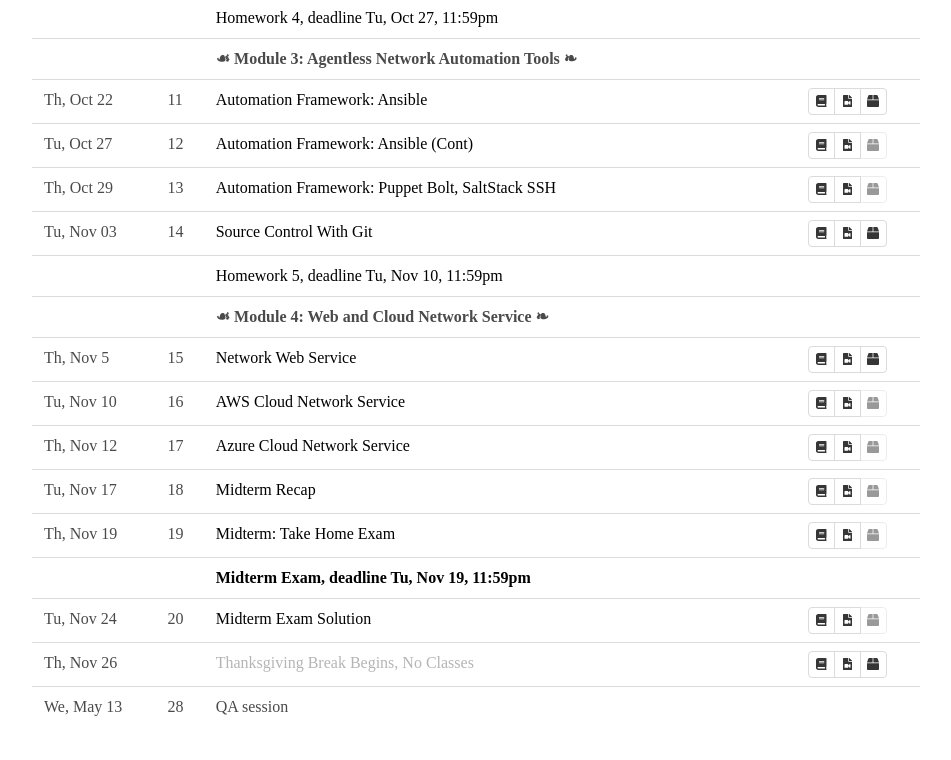
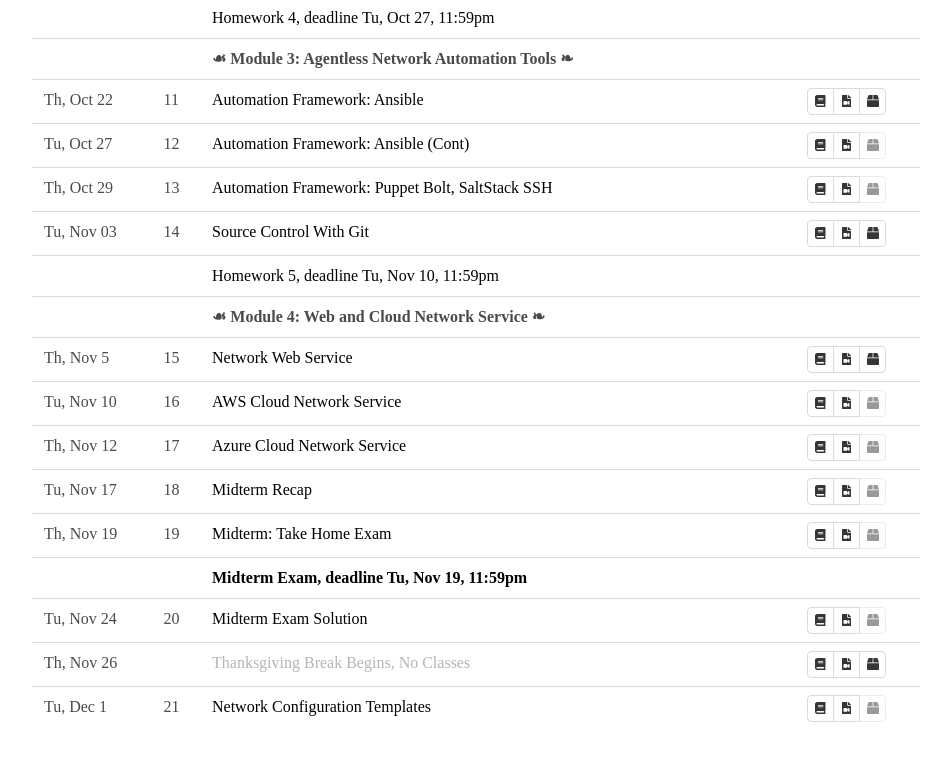
Before and after one commit to NamSonNguyen/CNIT-381, a plain HTML site: page index.html in a window 1280 px wide. Shown: the part 1757-2517 px from the top of the page, without its empty margins (164-1115 px from the left). Drawn offline with Linux system fonts and the light colour scheme; a web font is replaced by a local one.

Commit message:
Update index.html

```diff
--- a/index.html
+++ b/index.html
@@ -570,17 +570,16 @@
 
 <tr>
 
-
-
-
-  <td>We, May 13</td>
-  <td>28</td>
+  <td>Tu, Dec 1</td>
+  <td>21</td>
   <td>
 
-    QA session
+    <a style="color:Black;">Network Configuration Templates</a>
 
   </td>
   <td>
+
+      <span class="buttons has-addons"><a class="button" title="Download lecture slides" href="lecture20.pdf"><span class="icon is-small"><i class="fas fa-book"></i></span></a><a class="button" title="Video recording" href="https://www.youtube.com/playlist?list=PL_fXogTdDGQcNF7kueuPukQ747ymJpzvX"><span class="icon is-small"><i class="fas fa-file-video"></i></span></a><a class="button" title="Class exercises" disabled=""><span class="icon is-small"><i class="fas fa-box"></i></span></a></span>
 
   </td>
 
```
